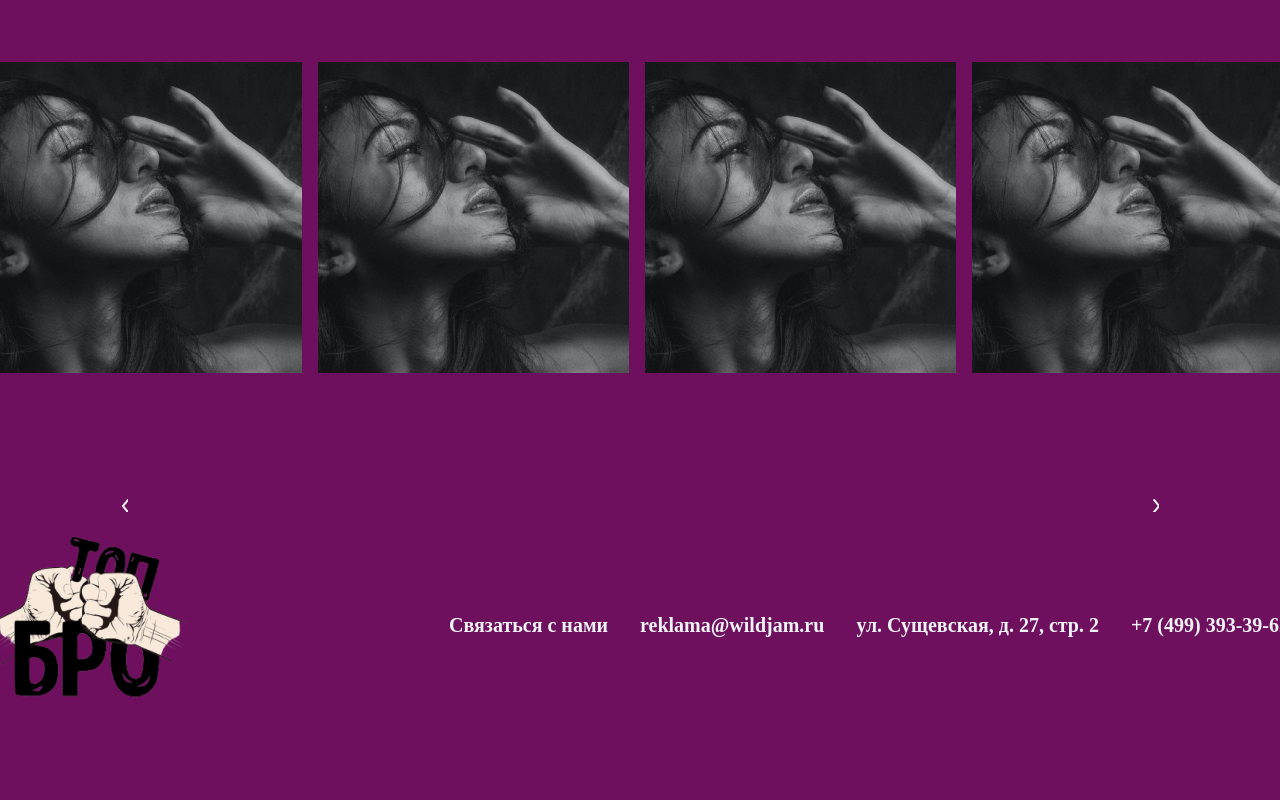
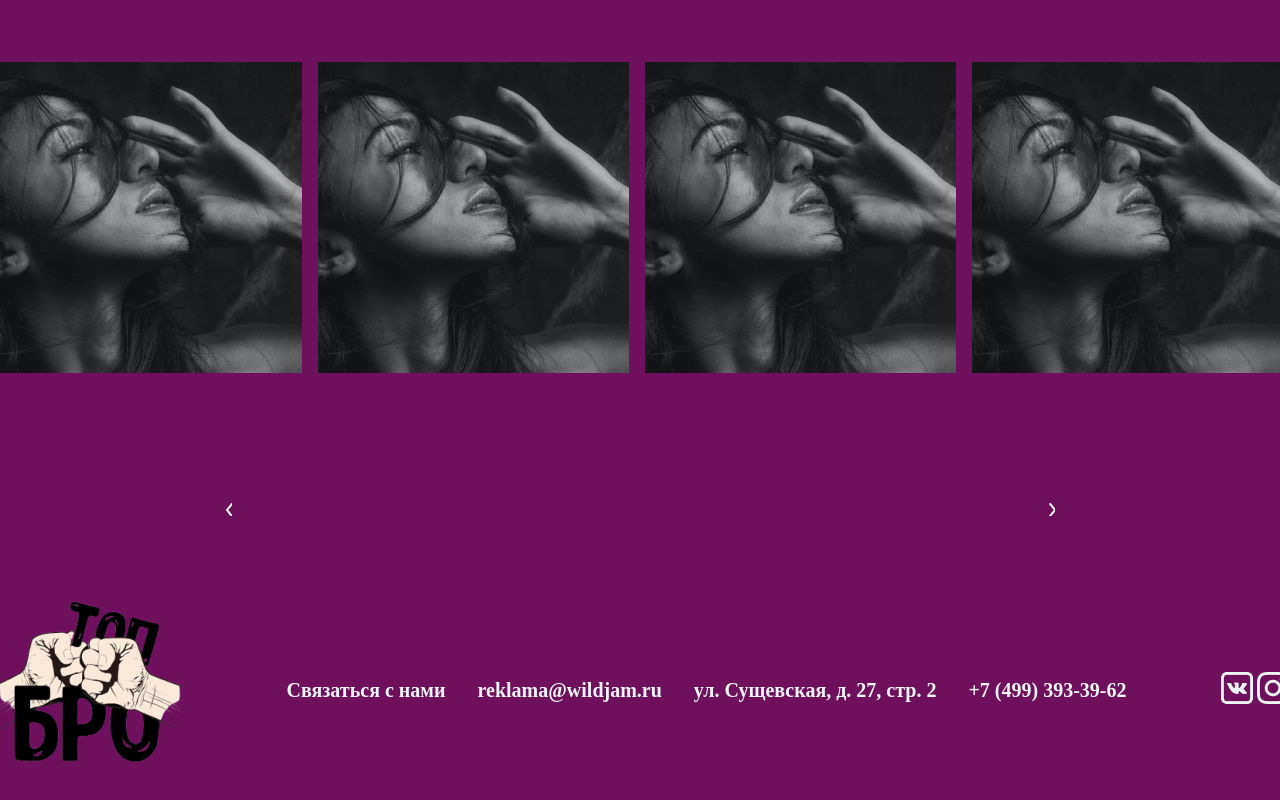
Before and after one commit to grisha18/blogers__two, a plain HTML site: page index.html in a window 1280 px wide. Shown: the part 1628-2428 px from the top of the page. Before the commit the page ends 2365 px from the top, so only its background shows below. Drawn offline with Linux system fonts and the light colour scheme.

Commit message:
first commit

```diff
--- a/index.html
+++ b/index.html
@@ -157,12 +157,14 @@
                 <li><a href="#">Cвязаться с нами</a></li>
                 <li><a href="#">reklama@wildjam.ru</a></li>
                 <li><a href="#">ул. Сущевская, д. 27, стр. 2</a></li>
-                <li class="phone"><a href="#"></a href="tel:(+7 (499) 393-39-62)">+7 (499) 393-39-62</li>
+                <li class="phone"><a href="tel:+7 (499) 393-39-62">+7 (499) 393-39-62</a></li>
             </ul>
         </nav>
+        <div class="footer-social__icon">
+            <img src="images/footer-vk.png" alt="footer-vk"/>
+            <img src="images/footer-instagram.png" alt="footer-instagram"/>
+        </div>
     </section>
-
-
     <script src="script.js"></script>
 </body>
 
--- a/style.css
+++ b/style.css
@@ -193,24 +193,33 @@ body{
 }
 .main-block-about{
     overflow-y: scroll;
-    scrollbar-color: rgb(210,210,210) rgb(46,54,69) !important;
+    scrollbar-color: #969696;
     scrollbar-width: thin !important;
 }
-::-webkit-scrollbar{
-    width: 20px;
+.main-block-about::-webkit-scrollbar{
+    width: 3px;
+    height: 173px;
 }
-
-::-webkit-scrollbar-track{
-    box-shadow: inset 0 0 5px grey;
+.main-block-about::-webkit-scrollbar-thumb{
+    background: #EFF3F5;
     border-radius: 10px;
 }
-
-::-webkit-scrollbar-thumb{
-    background-color: red;
+.main-block-about::-webkit-scrollbar-track{
+    margin-left: 100px;
+}
+.another-blogers__images::-webkit-scrollbar{
+    width: 20px;
+    height: 5px;
+}
+.another-blogers__images::-webkit-scrollbar-track,
+.main-block-about::-webkit-scrollbar-track{
+    background:  #969696;
     border-radius: 10px;
 }
-
-
+.another-blogers__images::-webkit-scrollbar-thumb{
+    background: #EFF3F5;
+    border-radius: 10px;
+}
 .main-block__text{
     font-weight: 500;
     font-size: 16px;
@@ -263,11 +272,9 @@ body{
     color: #EFF3F5;
     margin: 80px auto;
 }
-
 .another-blogers{
     position: relative;
 }
-
 .another-blogers__images{
     display: flex;
     flex-direction: row;
@@ -277,41 +284,34 @@ body{
     overflow-y: visible;
     gap: 1em;
     flex-shrink: 0;
-    scrollbar-color: rgb(210,210,210) rgb(46,54,69) !important;
     scrollbar-width: thin !important;
     scroll-margin-left: 300px;
-
 }
 .another-blogers__images__image{
     width: 311px;
-
     height: 311px;
-
     flex-shrink: 0;
     background: url("images/girl1.png");
 }
 .arrow-left,
 .arrow-right{
     position: absolute;
-
+    cursor: pointer;
 }
 .arrow-left{
-    cursor: pointer;
-    bottom: 0;
-    left: 10%;
+    bottom: -4px;
+    left: 18%;
     background: url("images/arrow-left.png");
     width: 7px;
     height: 14px;
 }
 .arrow-right{
-    cursor: pointer;
-    bottom: 0;
-    right: 10%;
+    bottom: -4px;
+    right: 18%;
     background: url("images/arrow-right.png");
     width: 7px;
     height: 14px;
 }
-
 .another-blogers__images::-webkit-scrollbar-track{
     margin-top: 10px;
     margin-bottom: 10px;
@@ -323,9 +323,9 @@ body{
     display: flex;
     justify-content: center;
     align-items: center;
-    flex-direction: row;
     width: var(--content-width);
     justify-content: space-between;
+    margin-top: 65px;
 }
 .phone{
     font-weight: 600;
```
